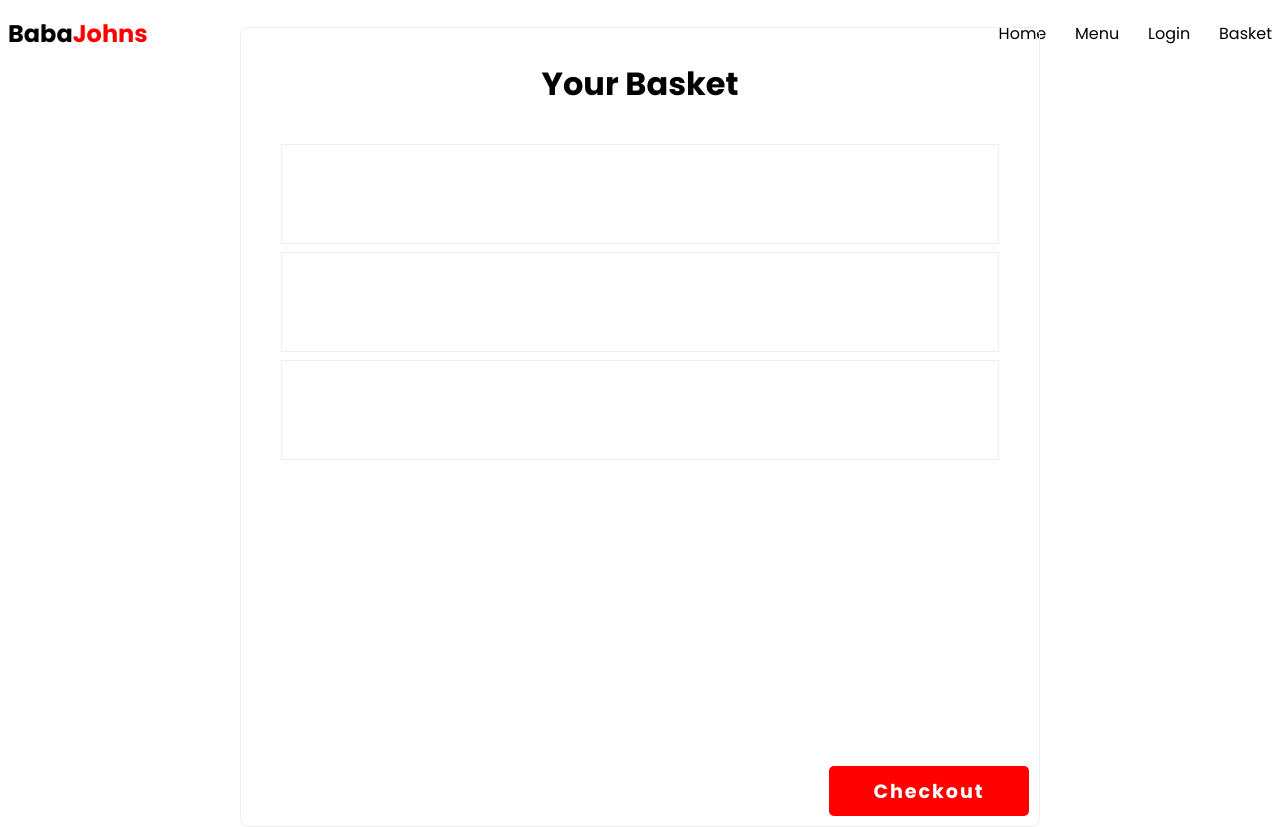
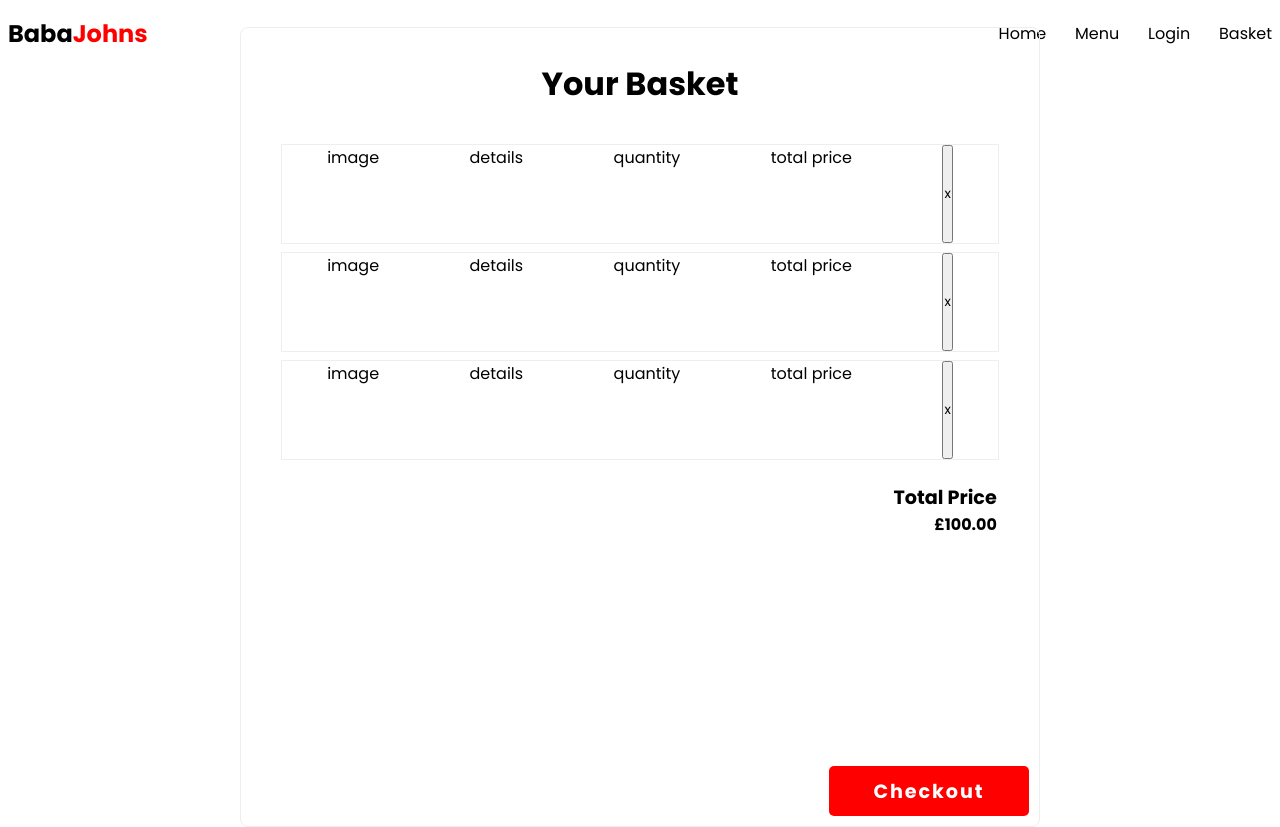
Before and after one commit to McGarry-A/Vue-Baba-Johns, a Vue app: page /basket in a window 1280 px wide. Built offline with nearby package versions, Linux system fonts and the light colour scheme.

Commit message:
structure of basket page done

```diff
--- a/src/components/BasketItem.vue
+++ b/src/components/BasketItem.vue
@@ -1,5 +1,11 @@
 <template>
-  <div class="basket-item-container"></div>
+  <div class="basket-item-container">
+    <div>image</div>
+    <div>details</div>
+    <div>quantity</div>
+    <div>total price</div>
+    <button>x</button>
+  </div>
 </template>
 
 <script>
@@ -15,5 +21,7 @@ export default {
   height: 100px;
   width: 90%;
   margin: 0.25em auto;
+  display: flex;
+  justify-content: space-around;
 }
 </style>
--- a/src/views/Basket.vue
+++ b/src/views/Basket.vue
@@ -4,6 +4,10 @@
       <h1>Your Basket</h1>
       <div v-for="(item, index) in basket" :key="index">
         <BasketItem />
+      </div>
+      <div class="total-price">
+        <h4>Total Price</h4>
+        <h5>£100.00</h5>
       </div>
       <button>Checkout</button>
     </div>
@@ -60,8 +64,16 @@ button {
   border: none;
   font-size: 1.2rem;
   font-weight: bold;
-  letter-spacing: .1em;
+  letter-spacing: 0.1em;
   cursor: pointer;
   border-radius: 5px;
 }
+
+.total-price {
+  font-size: 1.2rem;
+  display: flex;
+  flex-direction: column;
+  text-align: right;
+  margin: 1em 2.2em;
+}
 </style>
```
